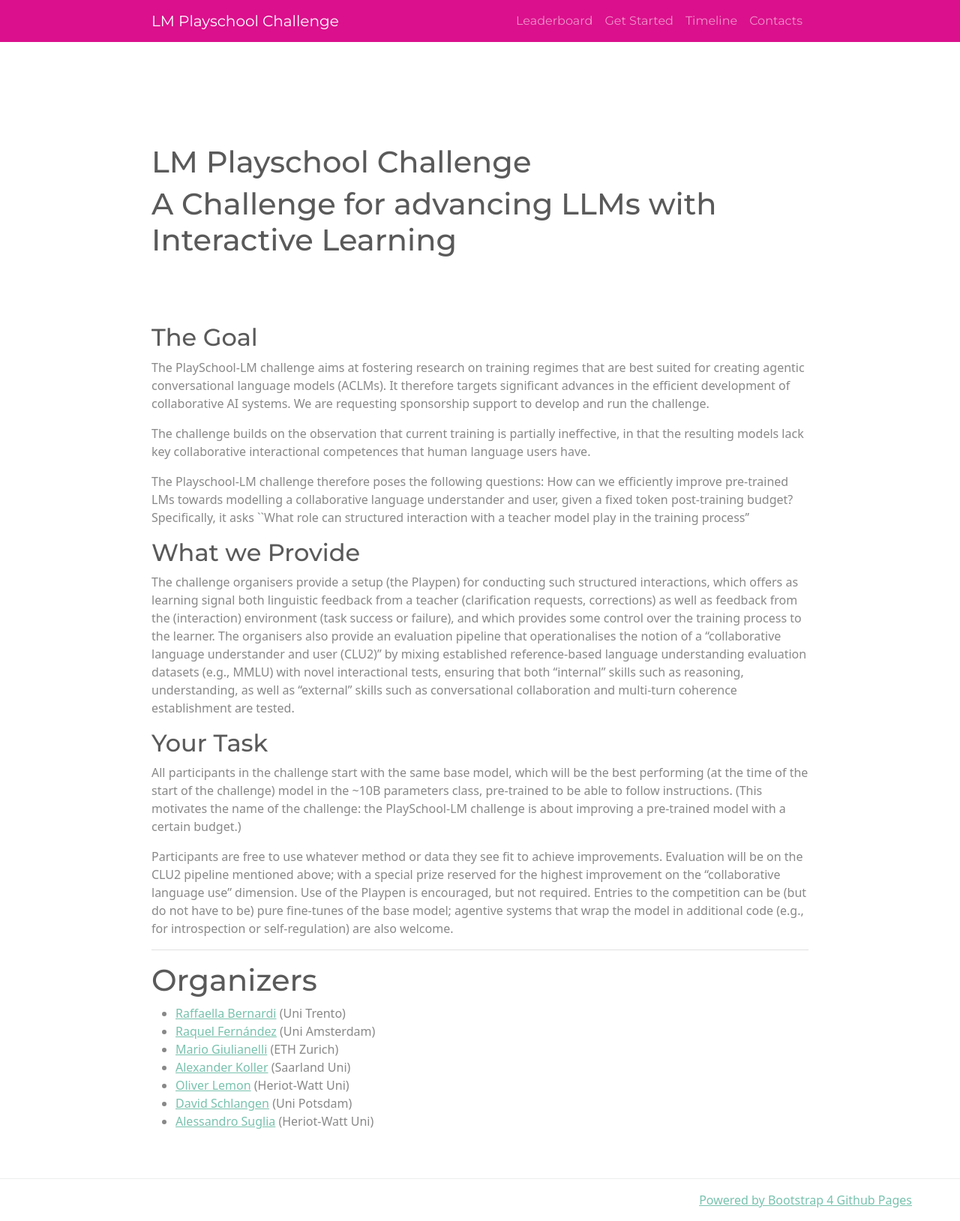
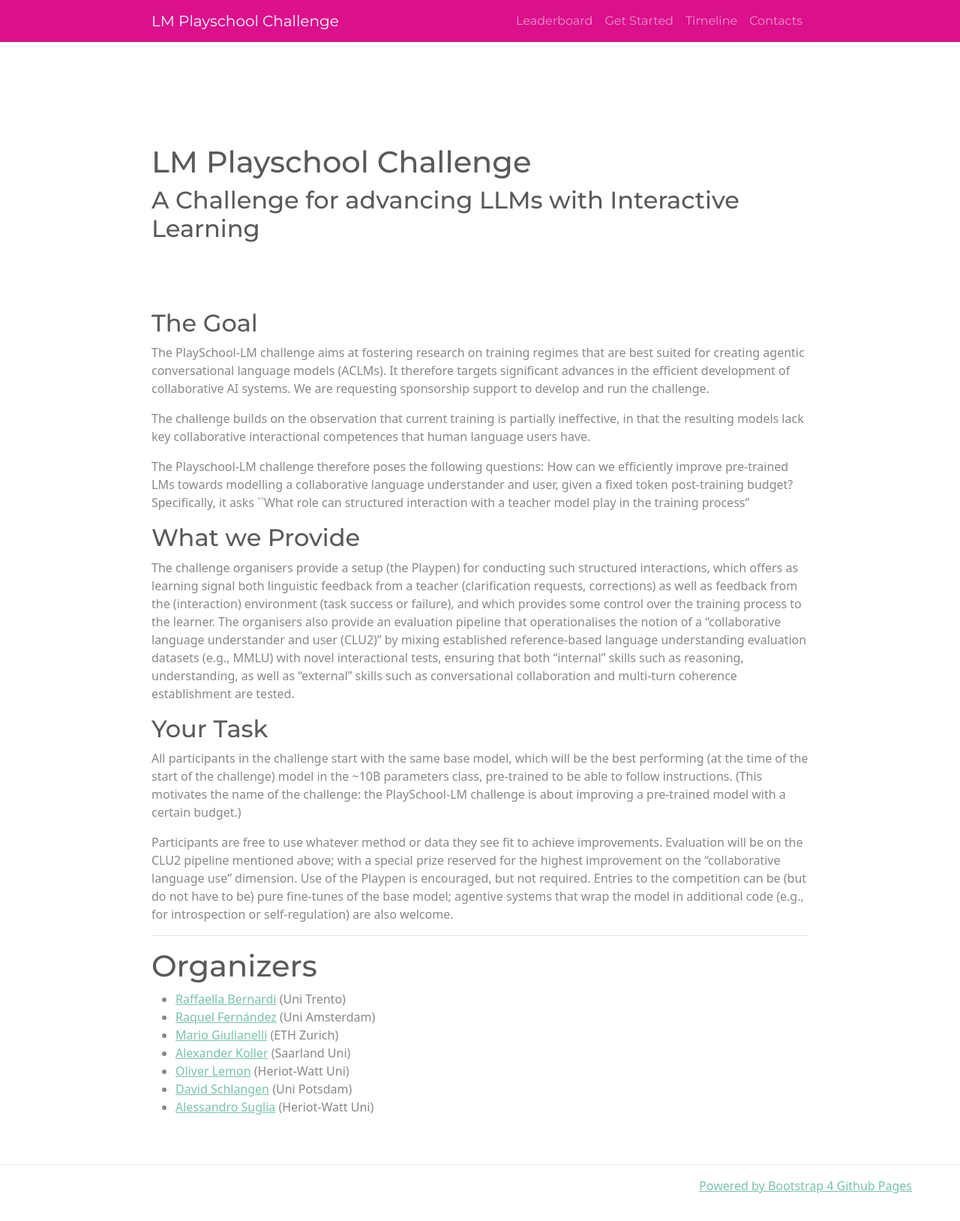
Before and after one commit to lm-playschool/lm-playschool.github.io, a Jekyll site: the page built from index.md, in a window 1280 px wide. Shown: the whole page at 75% size. Built offline with Jekyll 4.4.1, drawn with Linux system fonts in a browser that asks for light colours.

Commit message:
chore: again subtitle

```diff
--- a/_config.yml
+++ b/_config.yml
@@ -14,8 +14,7 @@
 # You can create any custom variable you would like, and they will be accessible
 # in the templates via {{ site.myvariable }}.
 title: LM Playschool Challenge
-subtitle: >-
-  A Challenge for advancing LLMs with Interactive Learning
+subtitle: "A Challenge for advancing LLMs with Interactive Learning"
 email: ""
 #description: >- # this means to ignore newlines until "baseurl:"
 #  A Challenge for advancing LLMs with Interactive Learning
--- a/_layouts/page.html
+++ b/_layouts/page.html
@@ -5,7 +5,7 @@ layout: default
 
   <header class="header-margin">
     <h1>{{ page.title | escape }}</h1>
-    <h1>{{ site.subtitle | escape }}</h1>
+    <h2>{{ site.subtitle | escape }}</h2>
   </header>
 
   <section>
```
